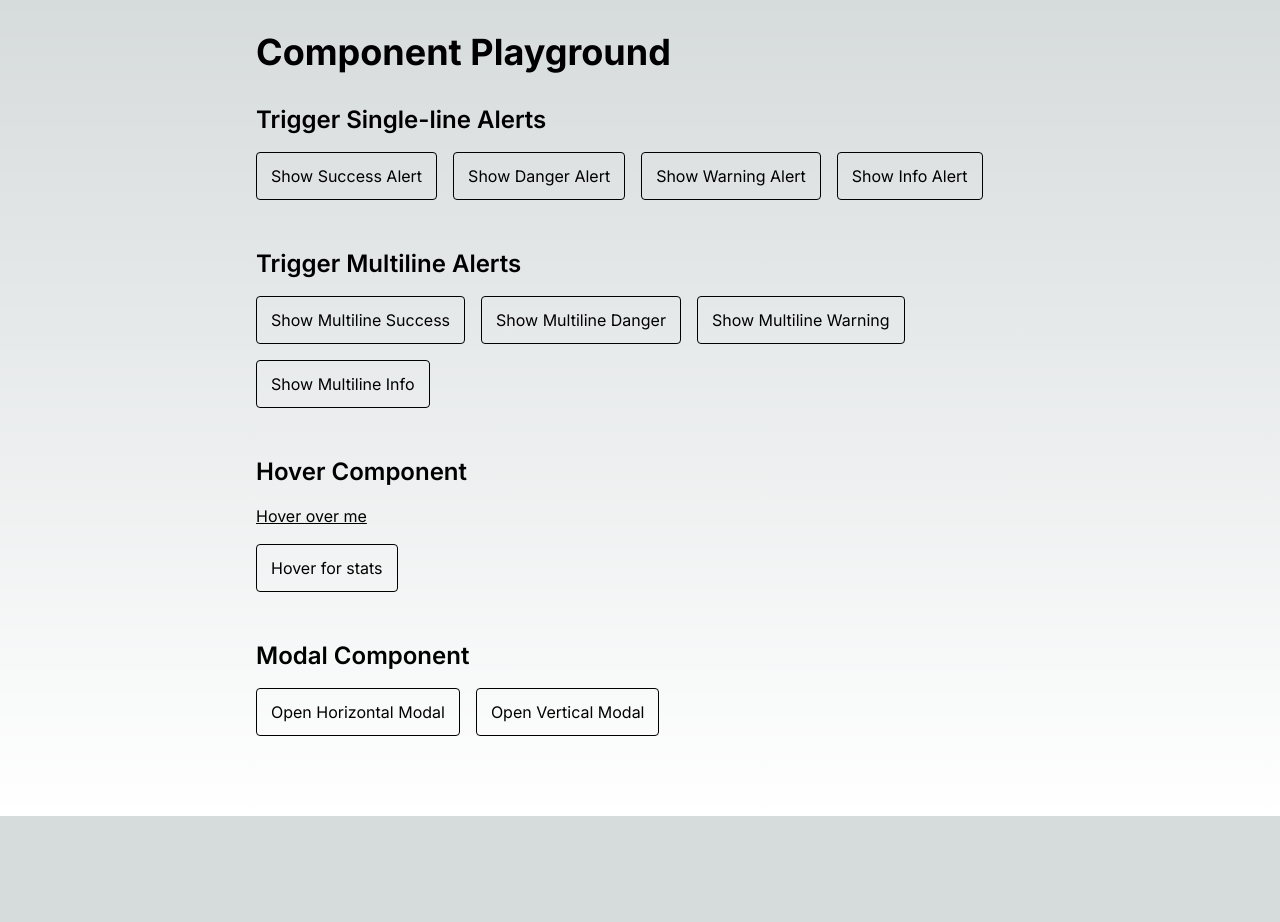
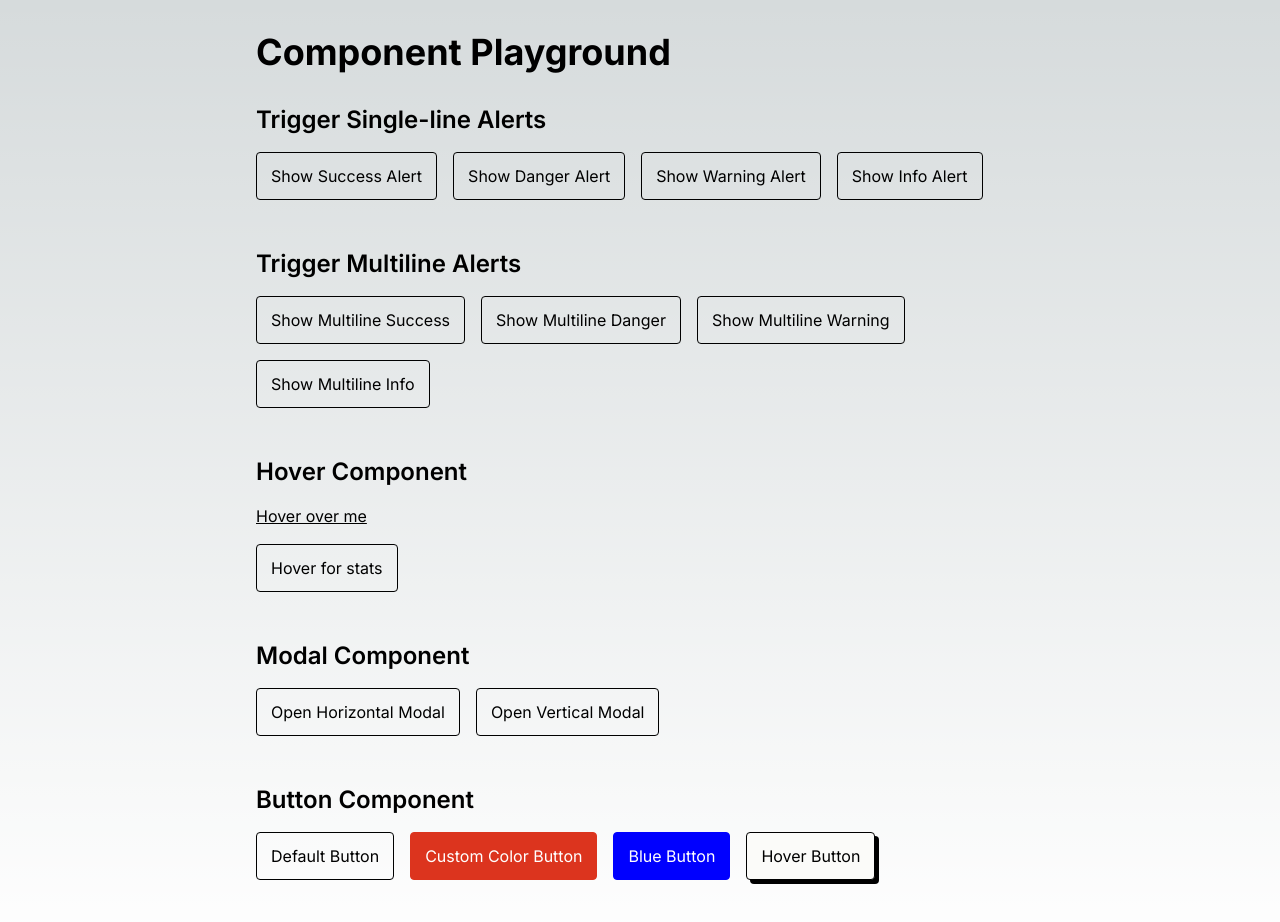
Before and after one commit to m2rads/financial-calendar, a Next.js app: page /playground in a window 1280 px wide. Shown: the top 922 px of the page. Before the commit the page ends 816 px from the top, so only its background shows below. Built offline with nearby package versions, Linux system fonts and the light colour scheme.

Commit message:
fix bugs

```diff
--- a/app/playground/page.tsx
+++ b/app/playground/page.tsx
@@ -96,6 +96,30 @@ export default function Playground() {
           </div>
         </section>
 
+        <section className="space-y-4 mb-12">
+          <h2 className="text-2xl font-semibold">Button Component</h2>
+          <div className="flex flex-wrap gap-4">
+            <Button>Default Button</Button>
+            <Button
+              backgroundColor="rgba(220,52,30,1)"
+              textColor="white"
+              hoverBackgroundColor="rgba(251,251,249,1)"
+              hoverTextColor="rgba(220,52,30,1)"
+            >
+              Custom Color Button
+            </Button>
+            <Button
+              backgroundColor="blue"
+              textColor="white"
+              hoverBackgroundColor="rgba(251,251,249,1)"
+              hoverTextColor="blue"
+            >
+              Blue Button
+            </Button>
+            <Button variant="hover">Hover Button</Button>
+          </div>
+        </section>
+
         <Modal
           isOpen={isModalOpen}
           onClose={() => setIsModalOpen(false)}
--- a/components/ui/button.tsx
+++ b/components/ui/button.tsx
@@ -37,16 +37,24 @@ export interface ButtonProps
   rightIcon?: keyof typeof iconMap
   iconOnly?: keyof typeof iconMap
   backgroundColor?: string
+  textColor?: string
+  hoverBackgroundColor?: string
+  hoverTextColor?: string
 }
 
 const Button = React.forwardRef<HTMLButtonElement, ButtonProps>(
-  ({ className, variant, size, leftIcon, rightIcon, iconOnly, backgroundColor, children, onClick, ...props }, ref) => {
+  ({ className, variant, size, leftIcon, rightIcon, iconOnly, backgroundColor, textColor, hoverBackgroundColor, hoverTextColor, children, onClick, ...props }, ref) => {
+    const [isHovered, setIsHovered] = React.useState(false);
     const [isClicked, setIsClicked] = React.useState(false);
     const IconLeft = leftIcon ? iconMap[leftIcon] : null
     const IconRight = rightIcon ? iconMap[rightIcon] : null
     const IconOnly = iconOnly ? iconMap[iconOnly] : null
 
-    const buttonStyle = backgroundColor ? { backgroundColor, borderColor: backgroundColor } : {}
+    const buttonStyle = {
+      backgroundColor: isHovered ? hoverBackgroundColor : backgroundColor,
+      borderColor: backgroundColor,
+      color: isHovered ? hoverTextColor : textColor
+    }
 
     const handleClick = (event: React.MouseEvent<HTMLButtonElement>) => {
       setIsClicked(true);
@@ -67,6 +75,8 @@ const Button = React.forwardRef<HTMLButtonElement, ButtonProps>(
           ref={ref}
           style={buttonStyle}
           onClick={handleClick}
+          onMouseEnter={() => setIsHovered(true)}
+          onMouseLeave={() => setIsHovered(false)}
           {...props}
         >
           <IconOnly className="w-6 h-6" />
@@ -80,6 +90,8 @@ const Button = React.forwardRef<HTMLButtonElement, ButtonProps>(
         ref={ref}
         style={buttonStyle}
         onClick={handleClick}
+        onMouseEnter={() => setIsHovered(true)}
+        onMouseLeave={() => setIsHovered(false)}
         {...props}
       >
         {IconLeft && <IconLeft className="w-[18px] h-[18px]" />}
--- a/components/ui/modal.tsx
+++ b/components/ui/modal.tsx
@@ -58,9 +58,10 @@ const Modal: React.FC<ModalProps> = ({
           <Button
             onClick={onConfirm}
             className={cn(
-              "bg-[rgba(220,52,30,1)] text-white",
+              "bg-[rgba(220,52,30,1)]",
               variant === "vertical" && "w-full"
             )}
+            textColor="white"  // Add this line
           >
             {confirmText}
           </Button>
```
